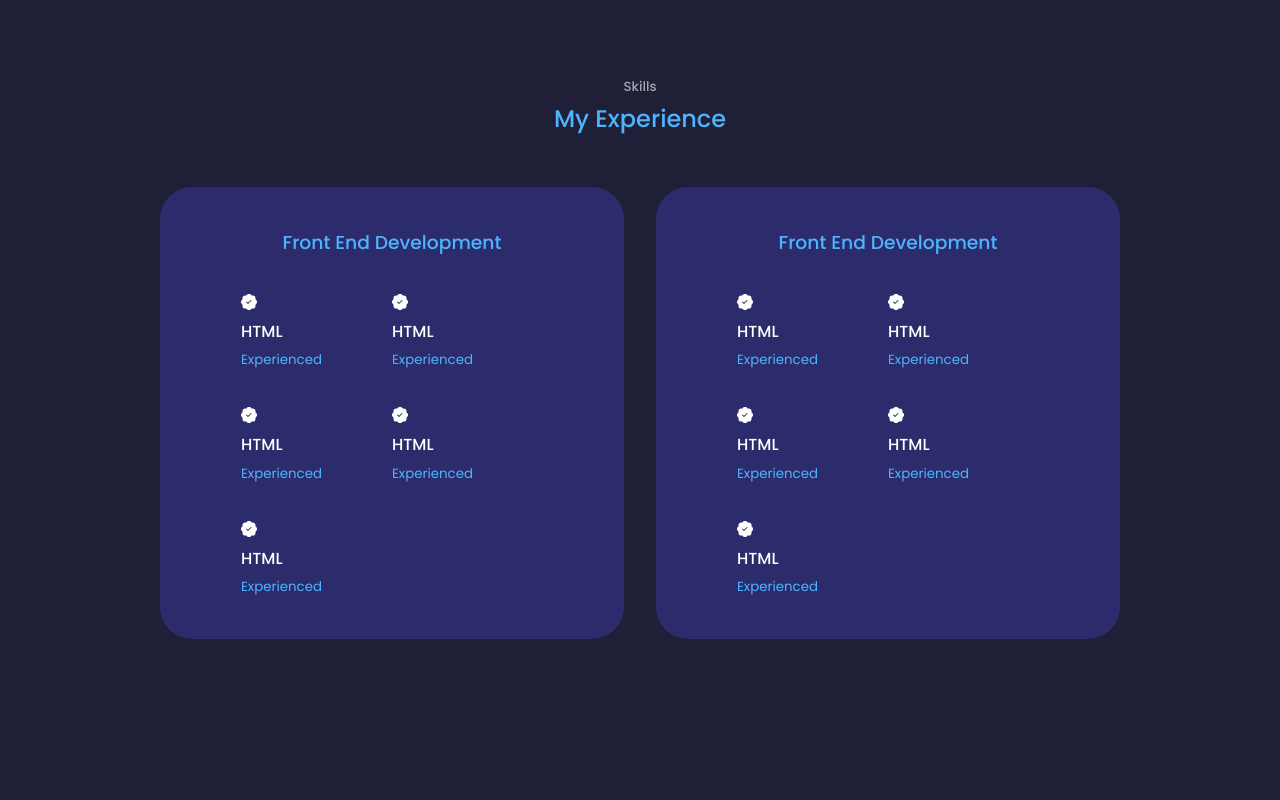
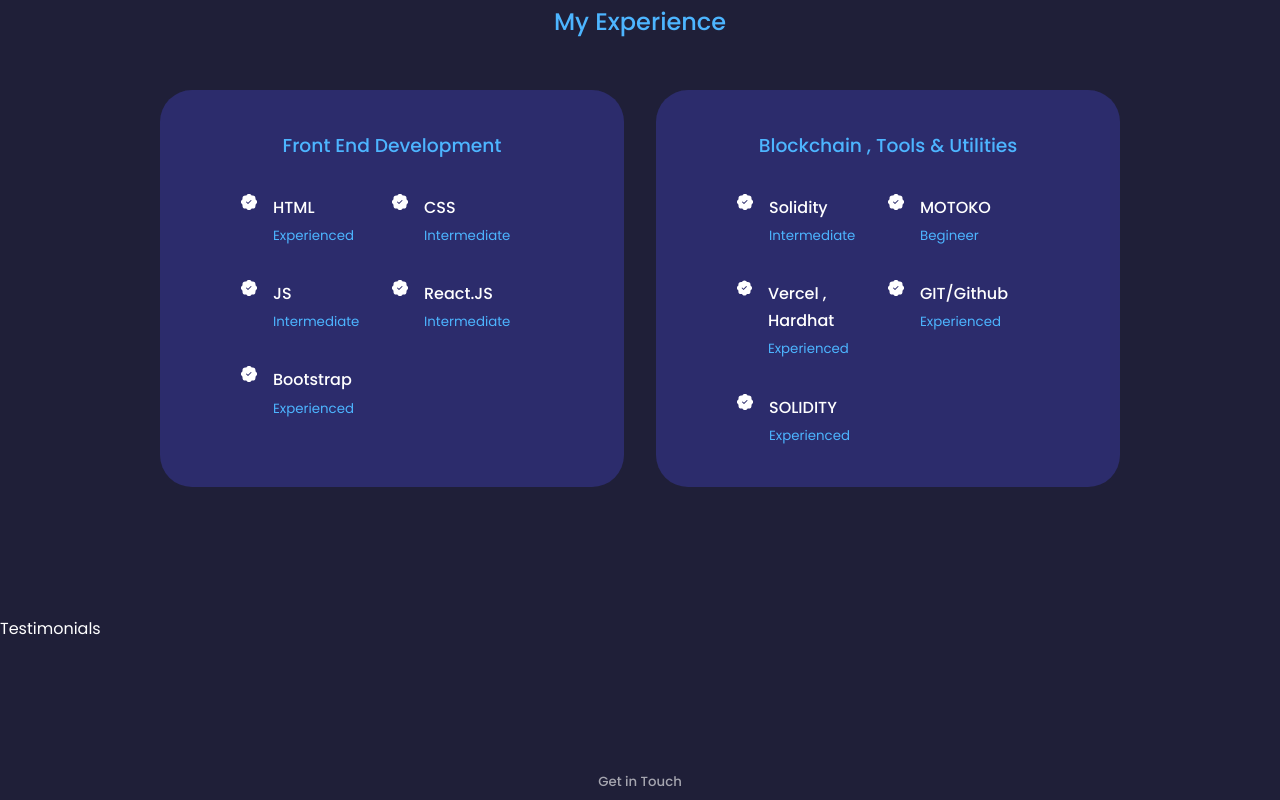
Before and after one commit to ichetanmittal/Portfolio, a React (Create React App) app in the folder react-portfolio-website/: page / in a window 1280 px wide. Shown: the part 1780-2580 px from the top of the page. Built offline with nearby package versions, Linux system fonts and the light colour scheme.

Commit message:
Experience section updated

```diff
--- a/react-portfolio-website/src/App.jsx
+++ b/react-portfolio-website/src/App.jsx
@@ -4,8 +4,8 @@ import Header from './components/header/Header.jsx'
 import Nav from './components/nav/Nav.jsx'
 import About from './components/about/About.jsx'
 import Experience from './components/experience/Experience.jsx'
-import Services from './components/services/Services.jsx'
-import Portfolio from './components/portfolio/Portfolio.jsx'
+// import Services from './components/services/Services.jsx'
+// import Portfolio from './components/portfolio/Portfolio.jsx'
 import Testimonials from './components/testimonials/Testimonials.jsx'
 import Contact from './components/contact/Contact.jsx'
 import Footer from './components/footer/Footer.jsx'
@@ -18,8 +18,8 @@ const App = () => {
       <Nav/ >
       <About/ >
       <Experience/ >
-      <Services/ >
-      <Portfolio/ >
+      {/* <Services/ > */}
+      {/* <Portfolio/ > */}
       <Testimonials/ >
       <Contact/ >
       <Footer/ >
--- a/react-portfolio-website/src/components/experience/Experience.jsx
+++ b/react-portfolio-website/src/components/experience/Experience.jsx
@@ -12,61 +12,80 @@ const Experience = () => {
         <div className='experience__frontend'>
           <h3>Front End Development</h3>
           <div className='experience__content'>
-            <article className='experience__backend'>
-                  <BsPatchCheckFill />
+            <article className='experience__details'>
+                  <BsPatchCheckFill className='experience__details-icon'/>
+                  <div>
                   <h4>HTML</h4>
                   <small className='text-light'>Experienced</small>
+                  </div>
             </article>
-            <article className='experience__backend'>
-                  <BsPatchCheckFill />
-                  <h4>HTML</h4>
+            <article className='experience__details'>
+                  <BsPatchCheckFill className='experience__details-icon'/>
+                  <div>
+                  <h4>CSS</h4>
+                  <small className='text-light'>Intermediate</small>
+                  </div>
+            </article>
+            <article className='experience__details'>
+                  <BsPatchCheckFill className='experience__details-icon'/>
+                  <div>
+                  <h4>JS</h4>
+                  <small className='text-light'>Intermediate</small>
+                  </div>
+            </article>
+            <article className='experience__details'>
+                  <BsPatchCheckFill className='experience__details-icon'/>
+                  <div>
+                  <h4>React.JS</h4>
+                  <small className='text-light'>Intermediate</small>
+                  </div>
+            </article>
+            <article className='experience__details'>
+                  <BsPatchCheckFill className='experience__details-icon'/>
+                  <div>
+                  <h4>Bootstrap</h4>
                   <small className='text-light'>Experienced</small>
-            </article>
-            <article className='experience__backend'>
-                  <BsPatchCheckFill />
-                  <h4>HTML</h4>
-                  <small className='text-light'>Experienced</small>
-            </article>
-            <article className='experience__backend'>
-                  <BsPatchCheckFill />
-                  <h4>HTML</h4>
-                  <small className='text-light'>Experienced</small>
-            </article>
-            <article className='experience__backend'>
-                  <BsPatchCheckFill />
-                  <h4>HTML</h4>
-                  <small className='text-light'>Experienced</small>
+                  </div>
             </article>
           </div>
         </div>
-
         <div className='experience__backend'>
-          <h3>Front End Development</h3>
+          <h3>Blockchain , Tools & Utilities</h3>
           <div className='experience__content'>
-            <article className='experience__backend'>
-                  <BsPatchCheckFill />
-                  <h4>HTML</h4>
+            <article className='experience__details'>
+                  <BsPatchCheckFill className='experience__details-icon'/>
+                  <div>
+                  <h4>Solidity</h4>
+                  <small className='text-light'>Intermediate</small>
+                  </div>
+            </article>
+            <article className='experience__details'>
+                  <BsPatchCheckFill className='experience__details-icon'/>
+                  <div>
+                  <h4>MOTOKO</h4>
+                  <small className='text-light'>Begineer</small>
+                  </div>
+            </article>
+            <article className='experience__details'>
+                  <BsPatchCheckFill className='experience__details-icon'/>
+                  <div>
+                  <h4>Vercel , Hardhat</h4>
                   <small className='text-light'>Experienced</small>
+                  </div>
             </article>
-            <article className='experience__backend'>
-                  <BsPatchCheckFill />
-                  <h4>HTML</h4>
+            <article className='experience__details'>
+                  <BsPatchCheckFill className='experience__details-icon'/>
+                  <div>
+                  <h4>GIT/Github</h4>
                   <small className='text-light'>Experienced</small>
+                  </div>
             </article>
-            <article className='experience__backend'>
-                  <BsPatchCheckFill />
-                  <h4>HTML</h4>
+            <article className='experience__details'>
+                  <BsPatchCheckFill className='experience__details-icon'/>
+                  <div>
+                  <h4>SOLIDITY</h4>
                   <small className='text-light'>Experienced</small>
-            </article>
-            <article className='experience__backend'>
-                  <BsPatchCheckFill />
-                  <h4>HTML</h4>
-                  <small className='text-light'>Experienced</small>
-            </article>
-            <article className='experience__backend'>
-                  <BsPatchCheckFill />
-                  <h4>HTML</h4>
-                  <small className='text-light'>Experienced</small>
+                  </div>
             </article>
           </div>
         </div>
--- a/react-portfolio-website/src/components/experience/experience.css
+++ b/react-portfolio-website/src/components/experience/experience.css
@@ -9,11 +9,12 @@
     padding: 2.4rem 5rem;
     border-radius: 2rem;
     border: 1px solid transparent;
+    transition: var(--transition);
 }
 
 .experience__container > div:hover{
     background: transparent;
-    border-color: var(--color-bg-primary);
+    border-color: var(--color-primary-variant);
     cursor: default;
 }
 
@@ -40,3 +41,33 @@
     color: var(--color-primary);
 
 }
+
+
+/* ========== Media Queries (Medium Devices) ==========*/
+@media screen and (max-width: 1024px) {
+    .experience__container{
+        grid-template-columns: 1fr;
+    }
+
+    .experience__container > div{
+        width: 80%;
+        padding: 2rem;
+        margin: 0 auto;
+    }
+
+    .experience__content{
+        padding: 1rem;
+    }
+}
+
+/* =========== Media Queries ( Small Devices )========= */
+@media screen and (max-width: 600px) {
+    .experience__container{
+        gap: 1rem;
+    }
+
+    .experience__container > div{
+        width: 100%;
+        padding: 2rem 1rem;
+    }
+}
--- a/react-portfolio-website/src/index.css
+++ b/react-portfolio-website/src/index.css
@@ -22,7 +22,7 @@
 
     --container-width-lg: 75%;
     --container-width-md: 86%;
-    --container-width-ms: 90%;
+    --container-width-sm: 90%;
 }
 
 html{
@@ -59,7 +59,7 @@ h1 {
 
 section{
     margin-top: 8rem;
-    height: 100vh;
+    /* height: 100vh; */
 }
 
 section > h2, section > h5{
```
